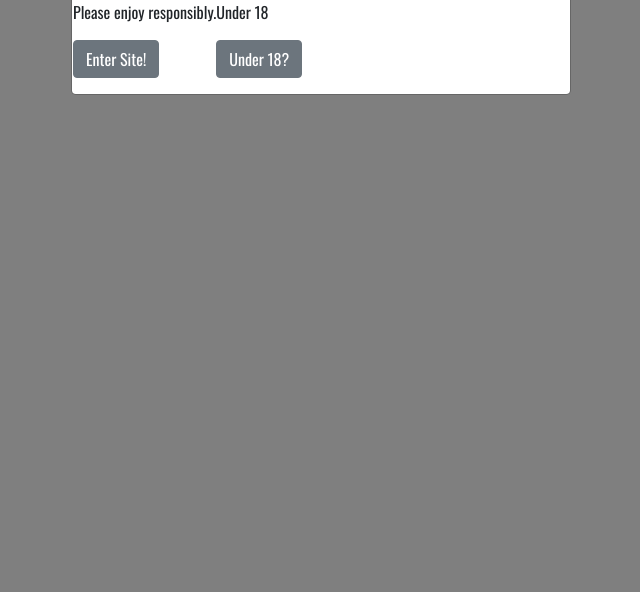
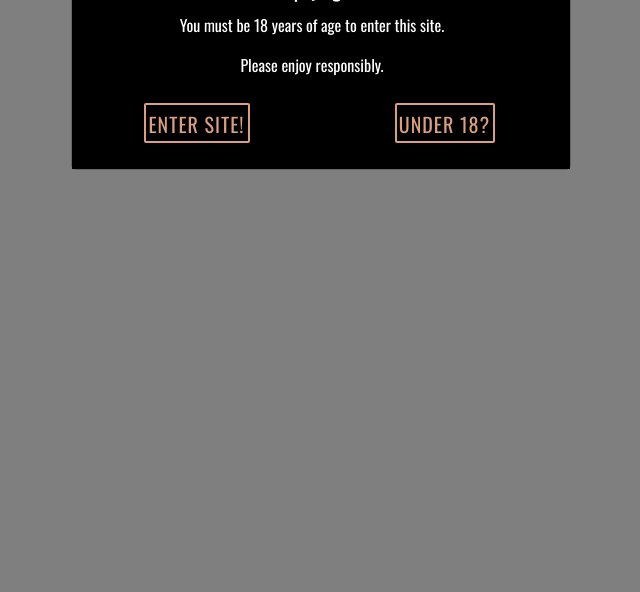
Before and after one commit to jonathanw82/Can_Share, a Flask app: page / in a window 1280 px wide. Shown: the part 208-800 px from the top of the page, without its empty margins (319-959 px from the left). Run offline with Flask 2, Linux system fonts and the light colour scheme; some libraries are stand-ins or nearby versions; some web fonts are replaced.

Commit message:
save as gitpod crashed

```diff
--- a/app.py
+++ b/app.py
@@ -47,7 +47,7 @@ def register():
             'password': _hash,
             'type': user_type
         })
-        return redirect(url_for('login'))
+        return redirect(url_for('login'),title='Login')
 
 
 @app.route('/login', methods=["GET", "POST"])
--- a/static/css/style.css
+++ b/static/css/style.css
@@ -10,7 +10,38 @@ body{
 /********* Warning modal ***********/
 .modal-waring-image{
     width: 25%;
-    height: 25%;
+    text-align: center;
+    padding-bottom: 20px;
+}
+.modalimagebox{
+    text-align: center;
+    color: #ffff;
+}
+
+.modal-button{
+    text-transform: uppercase;
+    font-size: 20px;
+    letter-spacing: 1px;
+    color:#D99F7E;
+    border: 2px solid #D99F7E;
+    border-radius: 2px;
+    padding: 4px 3px 2px 2px;
+    text-decoration: none;
+    margin-top: 10px;
+    margin-bottom: 10px;
+ }
+
+.modal-button:hover{
+    color:yellow;
+    border-color: #D95436;
+    background-color: #36454f;
+}
+.warning_modal_buttons{
+   text-align: center;
+}
+
+.modal-body{
+    background-color: black;
 }
 
 .can-cards{
--- a/static/js/onload.js
+++ b/static/js/onload.js
@@ -1,5 +1,7 @@
 $(document).ready(function () {
+
 
      $("#agewarning").modal('show');
 
+
 });
--- a/templates/beerceller.html
+++ b/templates/beerceller.html
@@ -41,18 +41,20 @@
 	<div class="modal-dialog" role="document">
 		<div class="modal-content">
 			<div class="modal-body">
-				<img class="modal-waring-image" src="https://illustoon.com/photo/999.png" alt="over 18 warning">
-				<h5 class="card-title">Thanks for paying us a visit</h5>
-				<p>You must be 18 years of age to enter this site.</p>
-
 				<div class="row">
-					<div class="clo-sm-6">
-                    <p>Please enjoy responsibly.</p>
-						<button type="button" class="btn btn-secondary" data-dismiss="modal">Enter Site!</button>
+					<div class="modalimagebox">
+						<img class="modal-waring-image" src="static/images/18.png" alt="over 18 warning">
+						<h5 class="card-title">Thanks for paying us a visit</h5>
+						<p>You must be 18 years of age to enter this site.</p>
+                        <p>Please enjoy responsibly.</p>
 					</div>
-					<div class="clo-sm-6">
-						<p>Under 18</p>
-						<a type="button" class="btn btn-secondary" href="https://www.google.co/" >Under 18?</a>
+				</div>
+				<div class="row">
+					<div class="col-sm-6 warning_modal_buttons">
+						<button type="button" class="btn modal-button" data-dismiss="modal">Enter Site!</button>
+					</div>
+					<div class="col-sm-6 warning_modal_buttons">
+						<a type="button" class="btn modal-button" href="https://www.google.co/">Under 18?</a>
 					</div>
 				</div>
 			</div>
```
Also changed, not shown: static/images/18.png (added).
